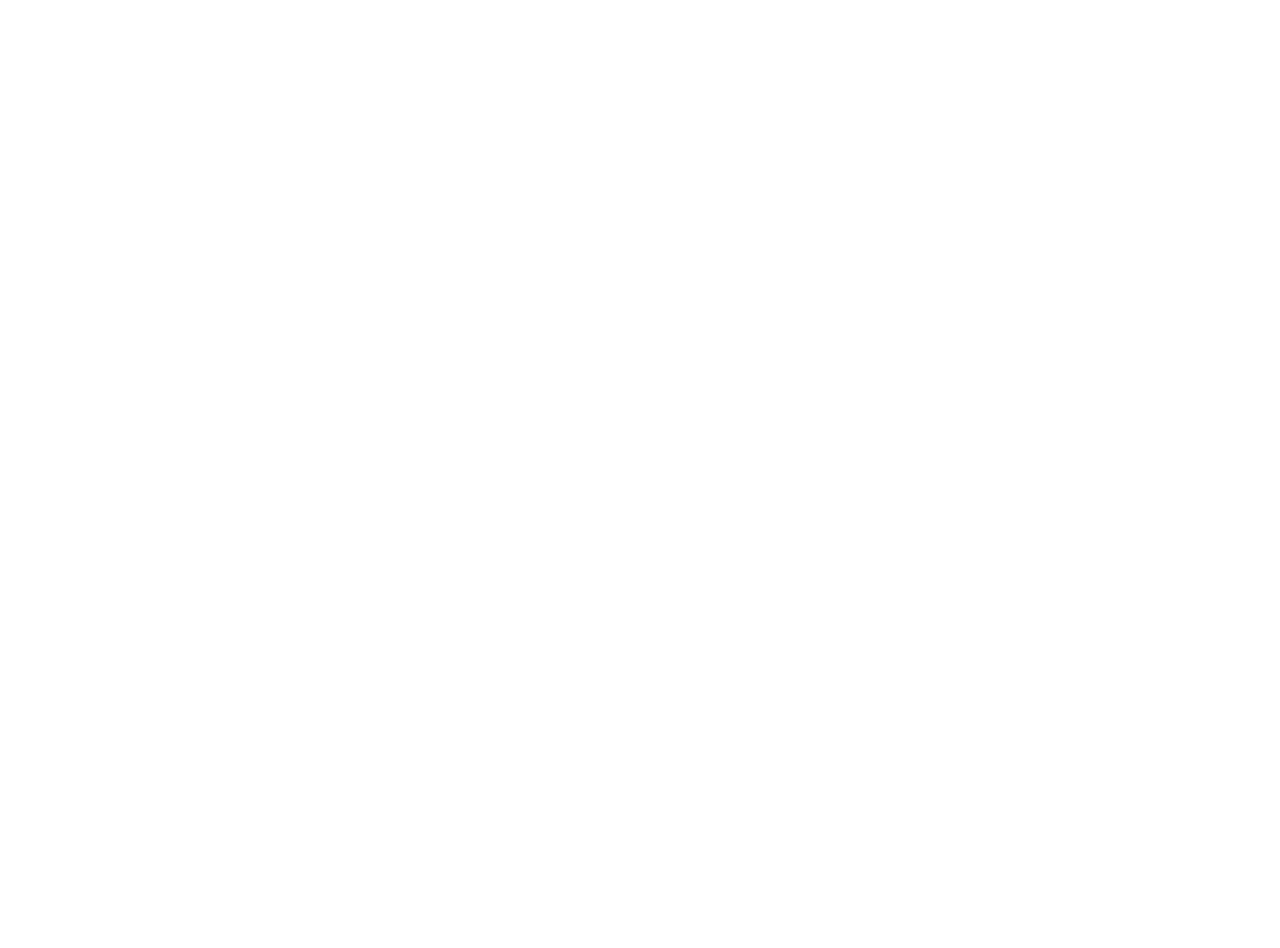
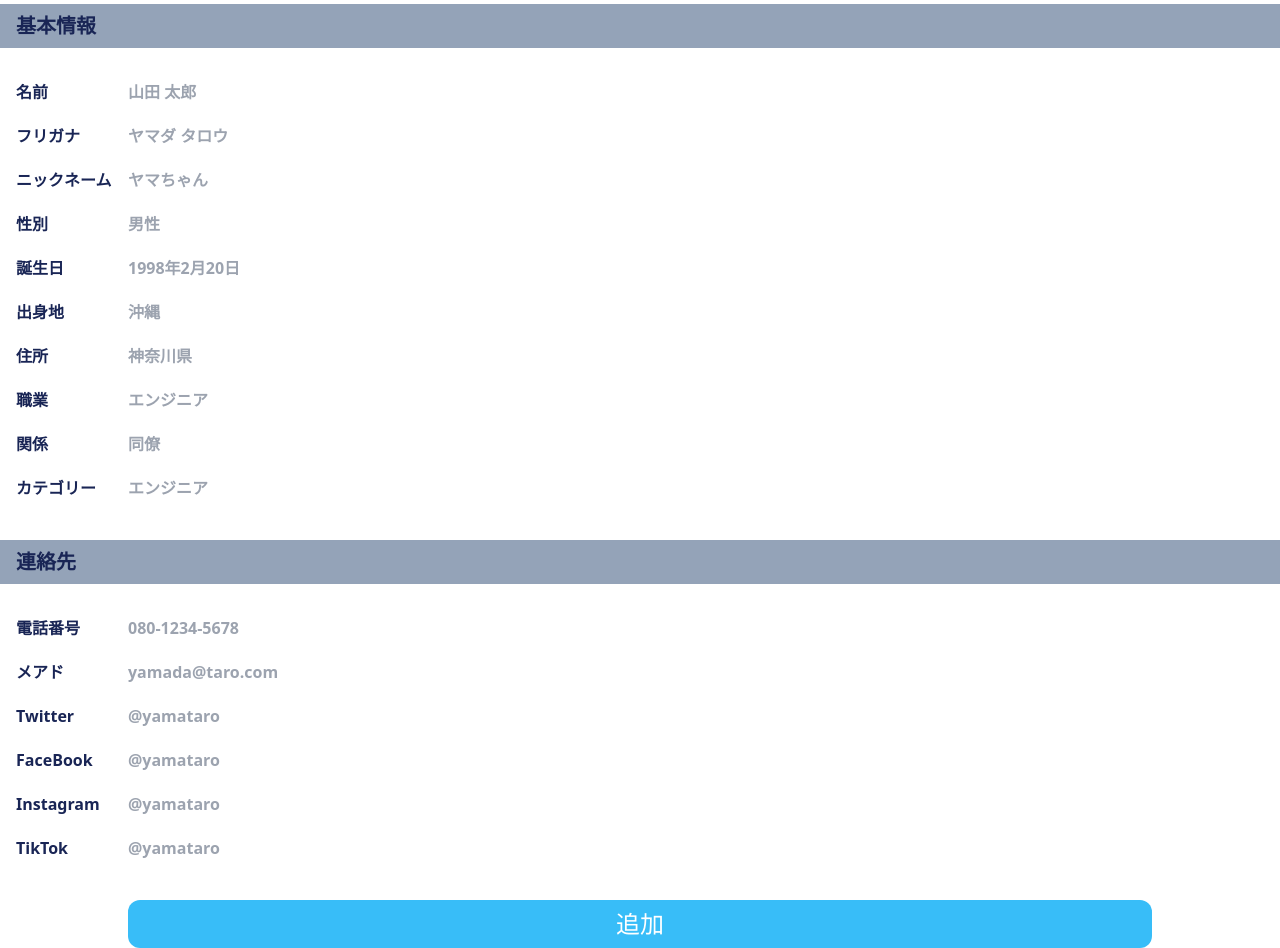
Before and after one commit to nikawa2161/tomomane, a React (Create React App) app: page /post in a window 1280 px wide. Shown: the part 340-1288 px from the top of the page. Before the commit the page ends 800 px from the top, so only its background shows below. Built offline with nearby package versions, Linux system fonts and the light colour scheme.

Commit message:
友達追加_TOP画面作成

```diff
--- a/src/views/pages/friendPost/FriendPostHome.tsx
+++ b/src/views/pages/friendPost/FriendPostHome.tsx
@@ -1,5 +1,204 @@
 import { FC } from 'react'
 
 export const FriendPostHome: FC = () => {
-  return <div>FriendHome</div>
+  return (
+    <>
+      <div className="mt-16">
+        <img
+          className="h-32 mx-auto"
+          src={`${process.env.PUBLIC_URL}/images/sample/1.png`}
+          alt=""
+        />
+        <div className="mt-5 p-2 flex justify-between bg-slate-400 w-9/12 rounded-xl mx-auto text-blue-primary font-bold">
+          <p className="w-6/12  text-center bg-gray-50 rounded-lg">
+            プロフィール
+          </p>
+          <p className="w-6/12 text-center rounded-xl">メモ</p>
+        </div>
+      </div>
+
+      <div className="mt-10">
+        <div className="px-4 py-2 text-xl bg-slate-400 text-blue-primary font-bold">
+          <p>基本情報</p>
+        </div>
+        <form className="px-4 mt-8" action="">
+          <div className="flex mt-5">
+            <label className="text-blue-primary font-bold w-28" htmlFor="">
+              名前
+            </label>
+            <input
+              className="font-bold flex-1"
+              type="text"
+              placeholder="山田 太郎"
+            />
+          </div>
+          <div className="flex mt-5">
+            <label className="text-blue-primary font-bold w-28" htmlFor="">
+              フリガナ
+            </label>
+            <input
+              className="font-bold flex-1"
+              type="text"
+              placeholder="ヤマダ タロウ"
+            />
+          </div>
+          <div className="flex mt-5">
+            <label className="text-blue-primary font-bold w-28" htmlFor="">
+              ニックネーム
+            </label>
+            <input
+              className="font-bold flex-1"
+              type="text"
+              placeholder="ヤマちゃん"
+            />
+          </div>
+          <div className="flex mt-5">
+            <label className="text-blue-primary font-bold w-28" htmlFor="">
+              性別
+            </label>
+            <input
+              className="font-bold flex-1"
+              type="text"
+              placeholder="男性"
+            />
+          </div>
+          <div className="flex mt-5">
+            <label className="text-blue-primary font-bold w-28" htmlFor="">
+              誕生日
+            </label>
+            <input
+              className="font-bold flex-1"
+              type="text"
+              placeholder="1998年2月20日"
+            />
+          </div>
+          <div className="flex mt-5">
+            <label className="text-blue-primary font-bold w-28" htmlFor="">
+              出身地
+            </label>
+            <input
+              className="font-bold flex-1"
+              type="text"
+              placeholder="沖縄"
+            />
+          </div>
+          <div className="flex mt-5">
+            <label className="text-blue-primary font-bold w-28" htmlFor="">
+              住所
+            </label>
+            <input
+              className="font-bold flex-1"
+              type="text"
+              placeholder="神奈川県"
+            />
+          </div>
+          <div className="flex mt-5">
+            <label className="text-blue-primary font-bold w-28" htmlFor="">
+              職業
+            </label>
+            <input
+              className="font-bold flex-1"
+              type="text"
+              placeholder="エンジニア"
+            />
+          </div>
+          <div className="flex mt-5">
+            <label className="text-blue-primary font-bold w-28" htmlFor="">
+              関係
+            </label>
+            <input
+              className="font-bold flex-1"
+              type="text"
+              placeholder="同僚"
+            />
+          </div>
+          <div className="flex mt-5">
+            <label className="text-blue-primary font-bold w-28" htmlFor="">
+              カテゴリー
+            </label>
+            <input
+              className="font-bold flex-1"
+              type="text"
+              placeholder="エンジニア"
+            />
+          </div>
+        </form>
+      </div>
+
+      <div className="mt-10">
+        <div className="px-4 py-2 text-xl bg-slate-400 text-blue-primary font-bold">
+          <p>連絡先</p>
+        </div>
+        <form className="px-4 mt-8" action="">
+          <div className="flex mt-5">
+            <label className="text-blue-primary font-bold w-28" htmlFor="">
+              電話番号
+            </label>
+            <input
+              className="font-bold flex-1"
+              type="text"
+              placeholder="080-1234-5678"
+            />
+          </div>
+          <div className="flex mt-5">
+            <label className="text-blue-primary font-bold w-28" htmlFor="">
+              メアド
+            </label>
+            <input
+              className="font-bold flex-1"
+              type="text"
+              placeholder="yamada@taro.com"
+            />
+          </div>
+          <div className="flex mt-5">
+            <label className="text-blue-primary font-bold w-28" htmlFor="">
+              Twitter
+            </label>
+            <input
+              className="font-bold flex-1"
+              type="text"
+              placeholder="@yamataro"
+            />
+          </div>
+          <div className="flex mt-5">
+            <label className="text-blue-primary font-bold w-28" htmlFor="">
+              FaceBook
+            </label>
+            <input
+              className="font-bold flex-1"
+              type="text"
+              placeholder="@yamataro"
+            />
+          </div>
+          <div className="flex mt-5">
+            <label className="text-blue-primary font-bold w-28" htmlFor="">
+              Instagram
+            </label>
+            <input
+              className="font-bold flex-1"
+              type="text"
+              placeholder="@yamataro"
+            />
+          </div>
+          <div className="flex mt-5">
+            <label className="text-blue-primary font-bold w-28" htmlFor="">
+              TikTok
+            </label>
+            <input
+              className="font-bold flex-1"
+              type="text"
+              placeholder="@yamataro"
+            />
+          </div>
+        </form>
+      </div>
+
+      <button
+        type="button"
+        className="block mt-10 py-2 text-2xl w-4/5 mx-auto rounded-xl bg-sky-400 text-white"
+      >
+        追加
+      </button>
+    </>
+  )
 }
```
